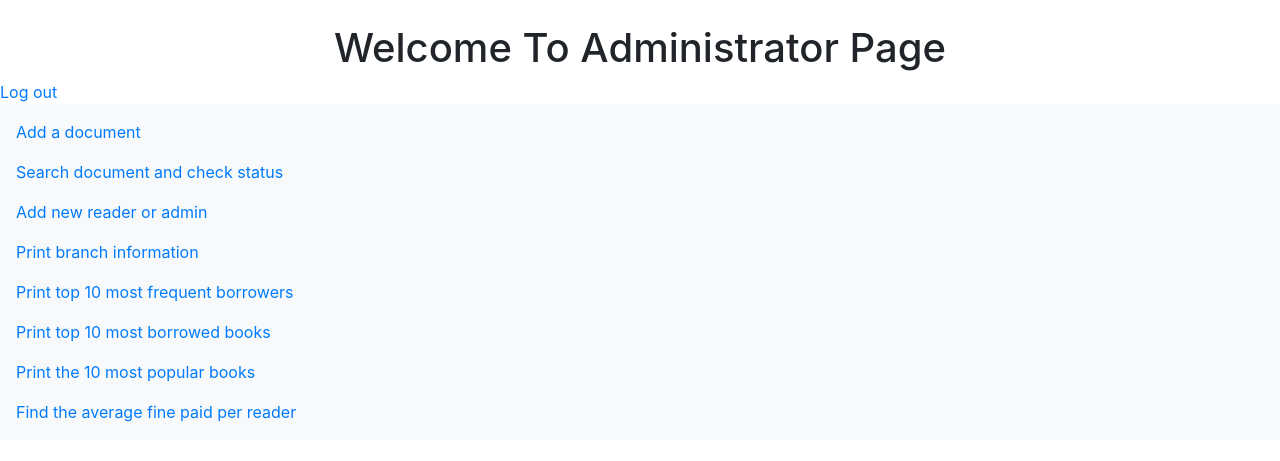
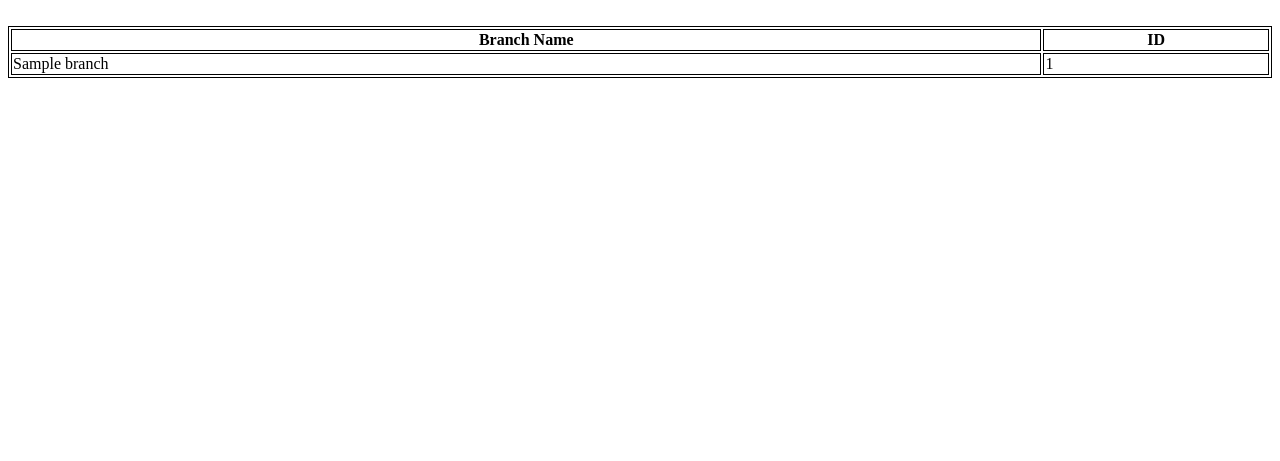
Before and after one commit to arnursabet/library, a PHP site: page /branch_info.php in a window 1280 px wide. Shown: the top 461 px of the page. Run offline with PHP 8.4, Linux system fonts and the light colour scheme; tables that the repository leaves empty or names only in its code hold one stand-in row (values such as "Sample post"); some libraries are stand-ins or nearby versions.

Commit message:
branch_info finished

```diff
--- a/public/admin.php
+++ b/public/admin.php
@@ -17,7 +17,7 @@ include("templates/header.php");
     <a class="nav-link" href="insert_doc.php">Add a document</a>
   </li>
   <li class="nav-item">
-    <a class="nav-link" href="">Search document and check status</a>
+    <a class="nav-link" href="admin_search.php">Search document and check status</a>
   </li>
   <li class="nav-item">
     <a class="nav-link" href="signup.php">Add new reader or admin</a>
--- a/public/admin_search.php
+++ b/public/admin_search.php
@@ -3,8 +3,7 @@
      include("session.php");
 
      if(isset($_SESSION["username"]) && $_SESSION["username"]!="") {
-        echo "";
-        echo "<br>";
+
 ?>
 <h2>admin search and statues checker</h2>
 <form method="get" action="<?php echo htmlspecialchars($_SERVER["PHP_SELF"]);?>">
--- a/public/branch_info.php
+++ b/public/branch_info.php
@@ -1,8 +1,26 @@
-<?php
-include("admin.php");
-?>
+<html>
 <body><br>
 
+<?php
+include('templates/connection.php');
+$branch_list="SELECT * FROM branch ORDER BY name ";
+$result =mysqli_query($dbhandle,$branch_list);
+$branches ="<table style='width:100%'><tr><th>Branch Name</th><th>ID</th></tr>";
+if(mysqli_num_rows($result)>0){
+    while($row = $result->fetch_assoc()){
+        $name = $row['name'];
+        $num =$row['branch_id'];
+        $branches .="<tr><td>$name</td><td>$num</td></tr>";
+    }
+    $branches .="</table>";
+    echo $branches;
+}else{echo "No branches found in db!";}
+?>
+<style>
+table, th, td {
+  border: 1px solid black;
+}
+</style>
 
  </body>
  </html>
```
